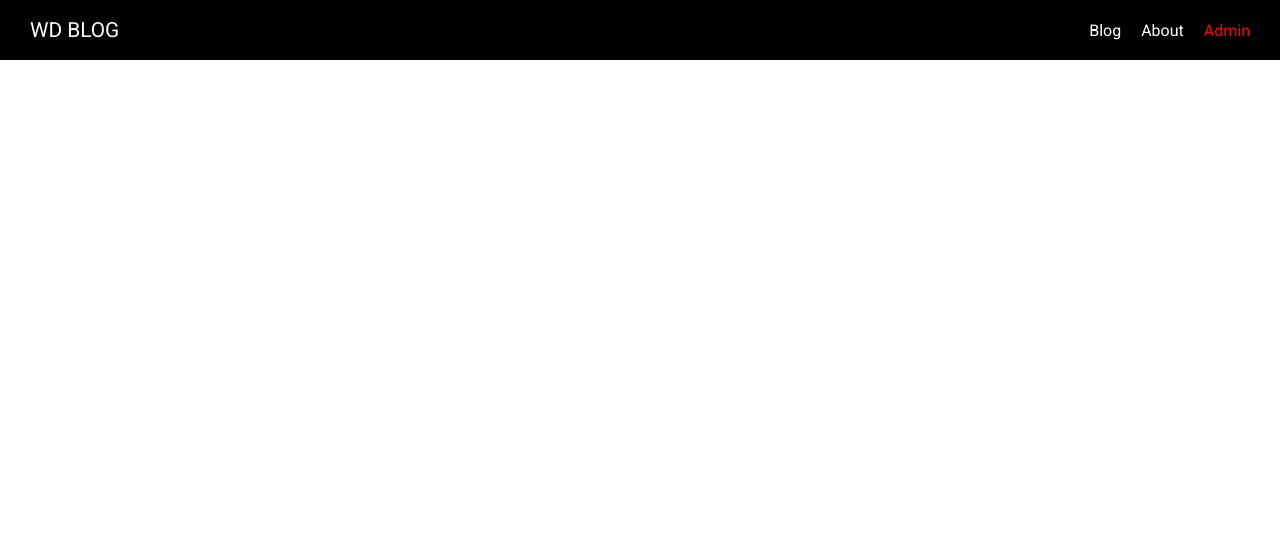
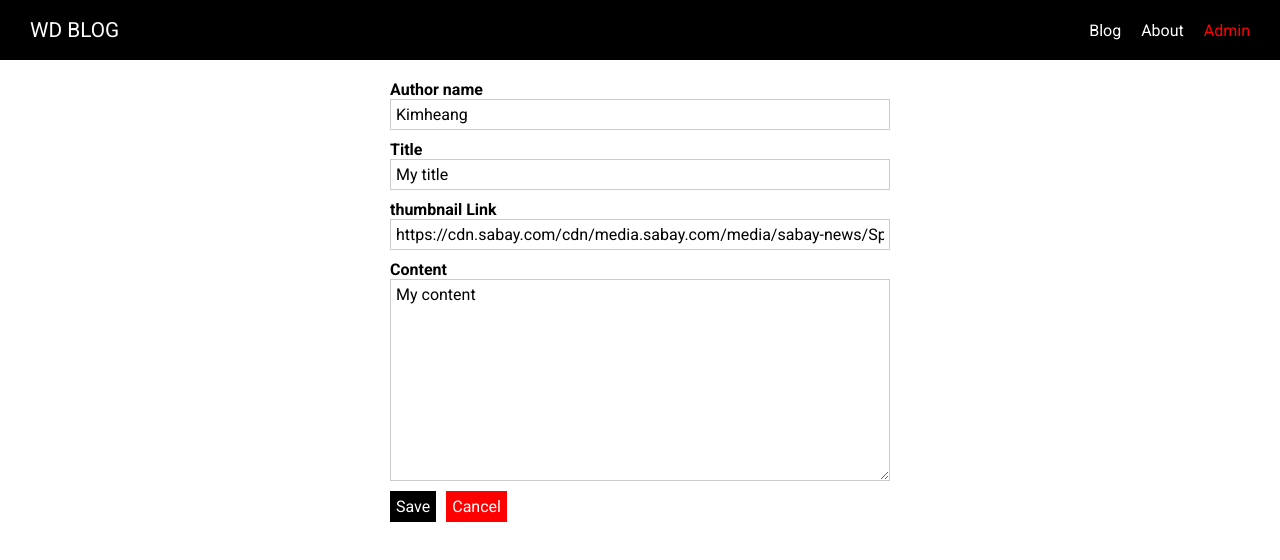
Before and after one commit to kimheang-born/nuxt-firebase-crud, a Nuxt app: page /admin/1 in a window 1280 px wide. Shown: the top 560 px of the page. Built offline with nearby package versions, Linux system fonts and the light colour scheme.

Commit message:
add new crud

```diff
--- /dev/null
+++ b/components/Admin/AdminPostForm.vue
@@ -0,0 +1,60 @@
+<template>
+    <form @submit.prevent="onSave">
+        <AppControlInput v-model="editedPost.author">Author name</AppControlInput>
+        <AppControlInput v-model="editedPost.title">Title</AppControlInput>
+        <AppControlInput v-model="editedPost.thumbnailLink">thumbnail Link</AppControlInput>
+        <AppControlInput
+            control-type="textarea"
+            v-model="editedPost.content"
+        >
+            Content
+        </AppControlInput>
+        <AppButton type="submit">Save</AppButton>
+        <AppButton
+            type="button"
+            style="margin-left: 10px"
+            btn-style="cancel"
+            @click="onCancel"
+        >Cancel</AppButton>
+    </form>
+</template>
+
+<script>
+import AppControlInput from "@/components/UI/AppControlInput";
+import AppButton from "@/components/UI/AppButton";
+
+export default {
+    components: {
+        AppControlInput,
+        AppButton
+    },
+    props: {
+        post: {
+            type: Object,
+            required: false
+        }
+    },
+    data() {
+        return {
+            editedPost: this.post
+                ?   { ...this.post }
+                :   {
+                        author: "",
+                        title: "",
+                        thumbnailLink: "",
+                        content: ""
+                    }
+        }
+    },
+    methods: {
+        onSave() {
+            console.log(this.editedPost);
+        },
+        onCancel() {
+            this.$router.push('/admin');
+        }
+    },
+}
+</script>
+
+<style lang="scss" scoped></style>
--- a/components/Posts/PostList.vue
+++ b/components/Posts/PostList.vue
@@ -1,16 +1,11 @@
 <template>
     <section class="post-list">
         <PostPreview
+            :is-admin="isAdmin"
             id="1"
             thumbnail="https://cdn.sabay.com/cdn/media.sabay.com/media/sabay-news/Sport-News/International-Sports/soccer/Soccer54/Soccer144/Soccer212/634386e3ea970_1665369780_large.jpg"
             title="Hello"
             previewText="This is my text."
-        />
-        <PostPreview
-            id="2"
-            thumbnail="https://cdn.sabay.com/cdn/media.sabay.com/media/sabay-news/Sport-News/International-Sports/soccer/Soccer54/Soccer144/Soccer212/634386e3ea970_1665369780_large.jpg"
-            title="Hello"
-            previewText="This is my text 2."
         />
     </section>
 </template>
@@ -21,6 +16,12 @@
 export default {
     components: {
       PostPreview,
+    },
+    props: {
+        isAdmin: {
+            type: Boolean,
+            default: false,
+        }
     }
 }
 </script>
--- a/components/Posts/PostPreview.vue
+++ b/components/Posts/PostPreview.vue
@@ -1,5 +1,5 @@
 <template>
-    <nuxt-link :to="`/posts/${id}`" class="post-preview">
+    <nuxt-link :to="postLink" class="post-preview">
         <article>
           <div
             class="post-thumbnail"
@@ -21,6 +21,10 @@
       type: String,
       required: true
     },
+    isAdmin: {
+      type: Boolean,
+      required: true
+    },
     title: {
       type: String,
       required: true
@@ -33,6 +37,11 @@
       type: String,
       required: true
     },
+  },
+  computed: {
+    postLink() {
+      return this.isAdmin ? '/admin/' + this.id : '/posts/' + this.id
+    }
   }
 }
 </script>
--- /dev/null
+++ b/components/UI/AppButton.vue
@@ -0,0 +1,63 @@
+<template>
+  <button
+    class="button"
+    :class="btnStyle"
+    v-bind="$attrs"
+    v-on="$listeners"><slot /></button>
+</template>
+
+<script>
+export default {
+  name: 'AppButton',
+  props: {
+    btnStyle: {
+      type: String,
+      default: ''
+    }
+  }
+}
+</script>
+
+
+<style scoped>
+.button {
+  font: inherit;
+  background-color: black;
+  color: white;
+  padding: 5px;
+  cursor: pointer;
+  border: 1px solid black;
+}
+
+.button:hover,
+.button:active {
+  background-color: rgb(51, 51, 51);
+  border: 1px solid black;
+}
+
+.inverted {
+  background-color: white;
+  color: black;
+  border: 1px solid transparent;
+}
+
+.inverted:hover,
+.inverted:active {
+  color: #ccc;
+  background-color: white;
+  border: 1px solid transparent;
+}
+
+.cancel {
+  background-color: red;
+  color: white;
+  border: 1px solid transparent;
+}
+
+.cancel:hover,
+.cancel:active {
+  background-color: salmon;
+  border: 1px solid transparent;
+  color: white;
+}
+</style>
--- /dev/null
+++ b/components/UI/AppControlInput.vue
@@ -0,0 +1,58 @@
+<template>
+  <div class="input-control">
+    <label><slot /></label>
+    <input
+      v-if="controlType === 'input'"
+      v-bind="$attrs"
+      :value="value"
+      @input="$emit('input', $event.target.value)">
+    <textarea
+      v-if="controlType === 'textarea'"
+      rows="10"
+      :value="value"
+      @input="$emit('input', $event.target.value)"></textarea>
+  </div>
+</template>
+
+<script>
+export default {
+  name: 'AppInputControl',
+  props: {
+    controlType: {
+      type: String,
+      default: 'input'
+    },
+    value: {
+      type: String,
+      default: ''
+    }
+  }
+}
+</script>
+
+<style scoped>
+.input-control {
+  margin: 10px 0;
+}
+
+.input-control label {
+  display: block;
+  font-weight: bold;
+}
+
+.input-control input,
+.input-control textarea {
+  display: block;
+  width: 100%;
+  box-sizing: border-box;
+  font: inherit;
+  border: 1px solid #ccc;
+  padding: 5px;
+}
+
+.input-control input:focus,
+.input-control textarea:focus {
+  background-color: #eee;
+  outline: none;
+}
+</style>
--- /dev/null
+++ b/pages/admin/_postId/index.vue
@@ -0,0 +1,39 @@
+<template>
+    <div class="admin-post-page">
+        <section class="update-form">
+            <AdminPostForm :post="loadedPost"/>
+        </section>
+    </div>
+</template>
+
+<script>
+import AdminPostForm from "@/components/Admin/AdminPostForm";
+
+export default {
+    components: {
+        AdminPostForm,
+    },
+    data() {
+        return {
+            loadedPost: {
+                author: 'Kimheang',
+                title: 'My title',
+                content: 'My content',
+                thumbnailLink: 'https://cdn.sabay.com/cdn/media.sabay.com/media/sabay-news/Sport-News/International-Sports/soccer/Soccer54/Soccer144/Soccer212/634386e3ea970_1665369780_large.jpg',
+            }
+        }
+    },
+}
+</script>
+
+<style lang="scss" scoped>
+.update-form {
+    width: 90%;
+    margin: 20px auto;
+}
+@media (min-width: 768px) {
+    .update-form {
+        width: 500px;
+    }
+}
+</style>
--- /dev/null
+++ b/pages/admin/auth/index.vue
@@ -0,0 +1,16 @@
+<template>
+    <div class="admin-page">
+        Auth page
+    </div>
+</template>
+
+<script>
+
+export default {
+
+}
+</script>
+
+<style lang="scss" scoped>
+
+</style>
--- /dev/null
+++ b/pages/admin/index.vue
@@ -0,0 +1,39 @@
+<template>
+    <div class="admin-page">
+        <section class="new-post">
+            <button @click="$router.push('/admin/new-post')">Create Post</button>
+        </section>
+        <section class="existing-posts">
+            <h1>Existing Posts</h1>
+            <PostList isAdmin/>
+        </section>
+    </div>
+</template>
+
+<script>
+import PostList from "@/components/Posts/PostList"
+
+export default {
+    components: {
+        PostList,
+    }
+}
+</script>
+
+<style lang="scss" scoped>
+.admin-page {
+    padding: 20px;
+
+    .new-post {
+        text-align: center;
+        border-bottom: 2px solid #ccc;
+        padding-bottom: 10px;
+    }
+
+    .existing-posts {
+        h1 {
+            text-align: center;
+        }
+    }
+}
+</style>
--- /dev/null
+++ b/pages/admin/new-post/index.vue
@@ -0,0 +1,29 @@
+<template>
+    <div class="admin-new-post-page">
+        <section class="new-post-form">
+            <AdminPostForm />
+        </section>
+    </div>
+</template>
+
+<script>
+import AdminPostForm from "@/components/Admin/AdminPostForm";
+
+export default {
+    components: {
+        AdminPostForm,
+    }
+}
+</script>
+
+<style lang="scss" scoped>
+.new-post-form {
+    width: 90%;
+    margin: 20px auto;
+}
+@media (min-width: 768px) {
+    .new-post-form {
+        width: 500px;
+    }
+}
+</style>
```
